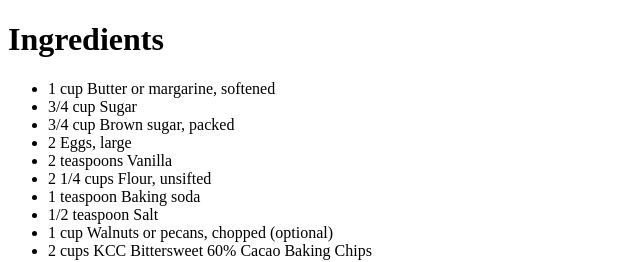
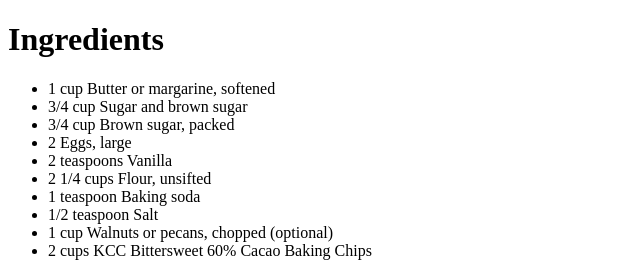
Before and after one commit to nadm2059/gittest5-23, a plain HTML site: page secret recipe.htm in a window 1280 px wide. Shown: the top 262 px of the page, 0-640 px from the left. Drawn offline with Linux system fonts and the light colour scheme.

Commit message:
Update secret recipe.htm w/brown sugar

```diff
--- a/secret recipe.htm
+++ b/secret recipe.htm
@@ -5,7 +5,7 @@
 <h1>Ingredients</h1>
 <ul>
 <li>1 cup Butter or margarine, softened</li>
-<li>3/4 cup Sugar</li>
+<li>3/4 cup Sugar and brown sugar</li>
 <li>3/4 cup Brown sugar, packed</li>
 <li>2 Eggs, large</li>
 <li>2 teaspoons Vanilla</li>
```
